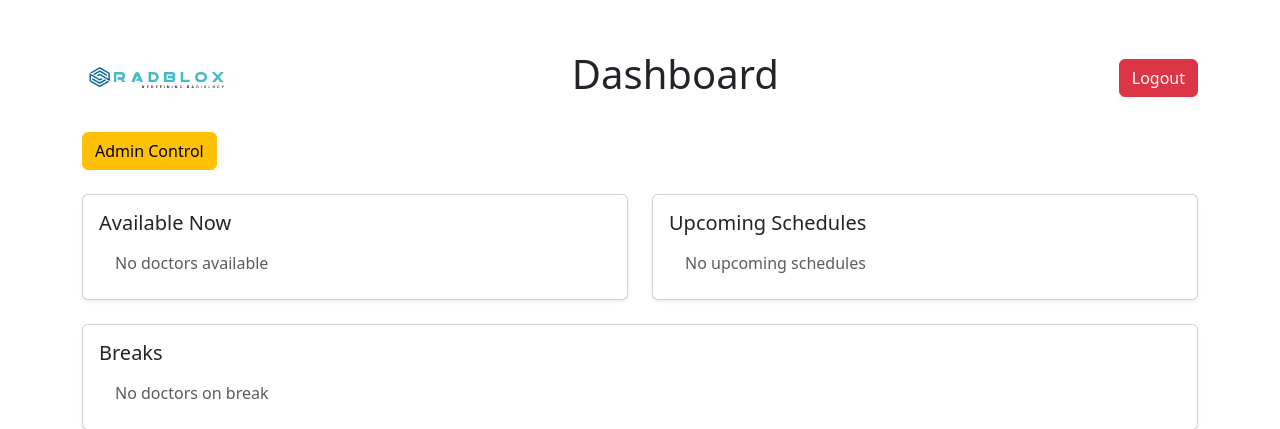
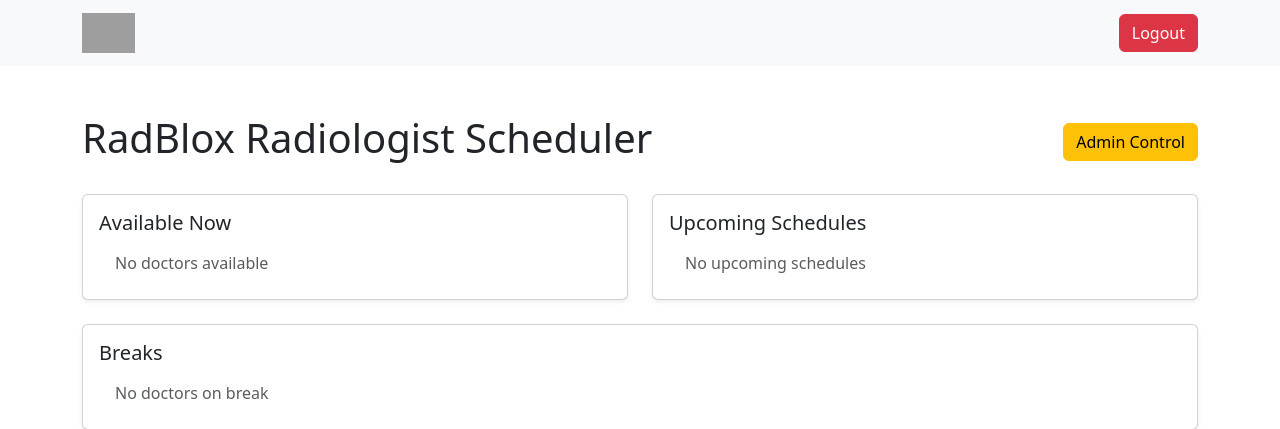
Before and after one commit to sahalux111/DoctorDashboard-, a Flask app: page /dashboard in a window 1280 px wide. Shown: the top 429 px of the page. Run offline with Flask 3, Linux system fonts and the light colour scheme; the visitor is signed in with stand-in values (Sample User, id 1); grey boxes are pictures that could not be loaded.

Commit message:
dashboard.html

```diff
--- a/templates/dashboard.html
+++ b/templates/dashboard.html
@@ -1,36 +1,37 @@
-<!DOCTYPE html>
 <!DOCTYPE html>
 <html lang="en">
 <head>
     <meta charset="UTF-8">
     <meta name="viewport" content="width=device-width, initial-scale=1.0">
-    <title>Dashboard</title>
+    <title>RadBlox Radiologist Scheduler</title>
     <link href="https://cdn.jsdelivr.net/npm/bootstrap@5.3.0/dist/css/bootstrap.min.css" rel="stylesheet">
+    <style>
+        .navbar-brand img {
+            height: 40px;
+        }
+    </style>
 </head>
 <body>
+    <nav class="navbar navbar-expand-lg navbar-light bg-light mb-4">
+        <div class="container">
+            <a class="navbar-brand" href="#">
+                <img src="{{ url_for('static', filename='logo.png') }}" alt="Company Logo">
+            </a>
+            <div class="d-flex">
+                <a href="{{ url_for('logout') }}" class="btn btn-danger">Logout</a>
+            </div>
+        </div>
+    </nav>
     <div class="container mt-5">
         <div class="d-flex justify-content-between align-items-center mb-4">
-            <!-- Company Logo -->
-            <img src="{{ url_for('static', filename='images/logo.png') }}" alt="Company Logo" class="img-fluid" style="max-width: 150px;">
-
-            <h1>Dashboard</h1>
-
-            <a href="{{ url_for('logout') }}" class="btn btn-danger">Logout</a>
+            <h1>RadBlox Radiologist Scheduler</h1>
+            {% if session['role'] == 'doctor' %}
+            <a href="{{ url_for('select_availability') }}" class="btn btn-primary">Select Availability</a>
+            {% endif %}
+            {% if session['role'] == 'admin' %}
+            <a href="{{ url_for('admin_control') }}" class="btn btn-warning">Admin Control</a>
+            {% endif %}
         </div>
-
-        <!-- Display Select Availability for Doctors -->
-        {% if session['role'] == 'doctor' %}
-        <div class="mb-4">
-            <a href="{{ url_for('select_availability') }}" class="btn btn-primary">Select Availability</a>
-        </div>
-        {% endif %}
-
-        <!-- Display Admin Control for Admins -->
-        {% if session['role'] == 'admin' %}
-        <div class="mb-4">
-            <a href="{{ url_for('admin_control') }}" class="btn btn-warning">Admin Control</a>
-        </div>
-        {% endif %}
 
         <div class="row">
             <div class="col-md-6 mb-4">
@@ -48,6 +49,7 @@
                     </div>
                 </div>
             </div>
+            {% if session['role'] != 'doctor' %}
             <div class="col-md-6 mb-4">
                 <div class="card shadow-sm">
                     <div class="card-body">
@@ -63,6 +65,7 @@
                     </div>
                 </div>
             </div>
+            {% endif %}
         </div>
 
         <div class="row">
```
